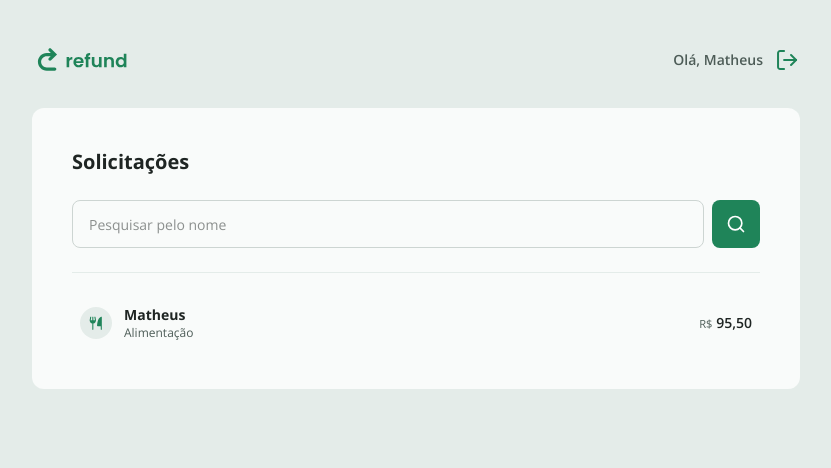
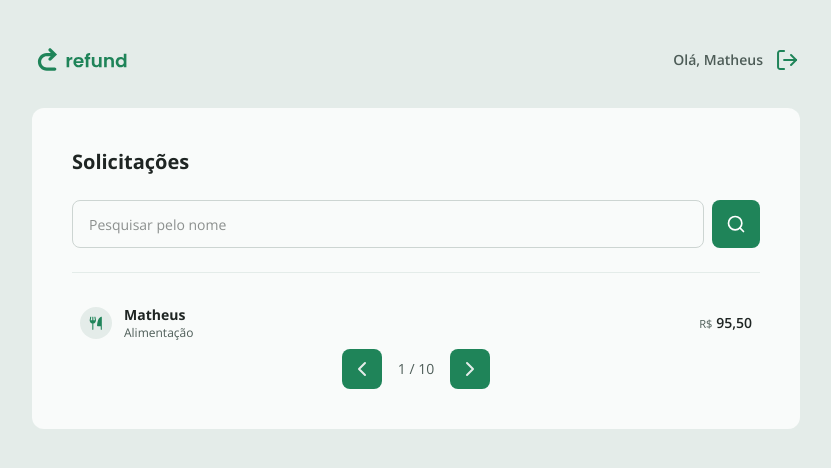
Before and after one commit to MSixels/Refund_React, a React (Vite) app: page / in a window 1280 px wide. Shown: the top 468 px of the page, without its empty margins (224-1055 px from the left). Built offline with nearby package versions, Linux system fonts and the light colour scheme.

Commit message:
Criando componente Pagination

```diff
--- a/src/components/Button.tsx
+++ b/src/components/Button.tsx
@@ -2,13 +2,14 @@
 
 type Props = React.ComponentProps<"button"> & {
   isLoading?: boolean
-  variant?: "base" | "icon"
+  variant?: "base" | "icon" | "iconSmall"
 }
 
 const variants = {
   button: {
     base: "h-12",
     icon: "h-12 w-12",
+    iconSmall: "h-10 w-10",
   },
 }
 
--- /dev/null
+++ b/src/components/Pagination.tsx
@@ -0,0 +1,25 @@
+import leftSvg from "../assets/left.svg"
+import rightSvg from "../assets/right.svg"
+import { Button } from "./Button"
+
+
+type Props ={
+  current: number
+  total: number
+}
+
+export function Pagination({current, total}: Props) {
+  return (
+    <div className="flex flex-1 justify-center items-center gap-4">
+      <Button variant="iconSmall">
+        <img src={leftSvg} alt="Ícone de voltar" />
+      </Button>
+      <span className="text-sm text-gray-200">
+        {current} / {total}
+      </span>
+      <Button variant="iconSmall">
+        <img src={rightSvg} alt="Ícone de avançar" />
+      </Button>
+    </div>
+  )
+}
--- a/src/pages/Dashboard.tsx
+++ b/src/pages/Dashboard.tsx
@@ -7,6 +7,7 @@
 import { Button } from "../components/Button";
 import { RefundItem } from "../components/RefundItem";
 import { formatCurrency } from "../utils/formatCurrency";
+import { Pagination } from "../components/Pagination";
 
 const REFUND_EXAMPLE = {
   id: "123",
@@ -40,6 +41,10 @@
       <div className="mt-6 flex flex-col gap-4 max-h-[342px] overflow-y-scroll">
         <RefundItem data={REFUND_EXAMPLE}/>
       </div>
+      <Pagination
+        current={1}
+        total={10}
+      />
     </div>
   )
 }
```
